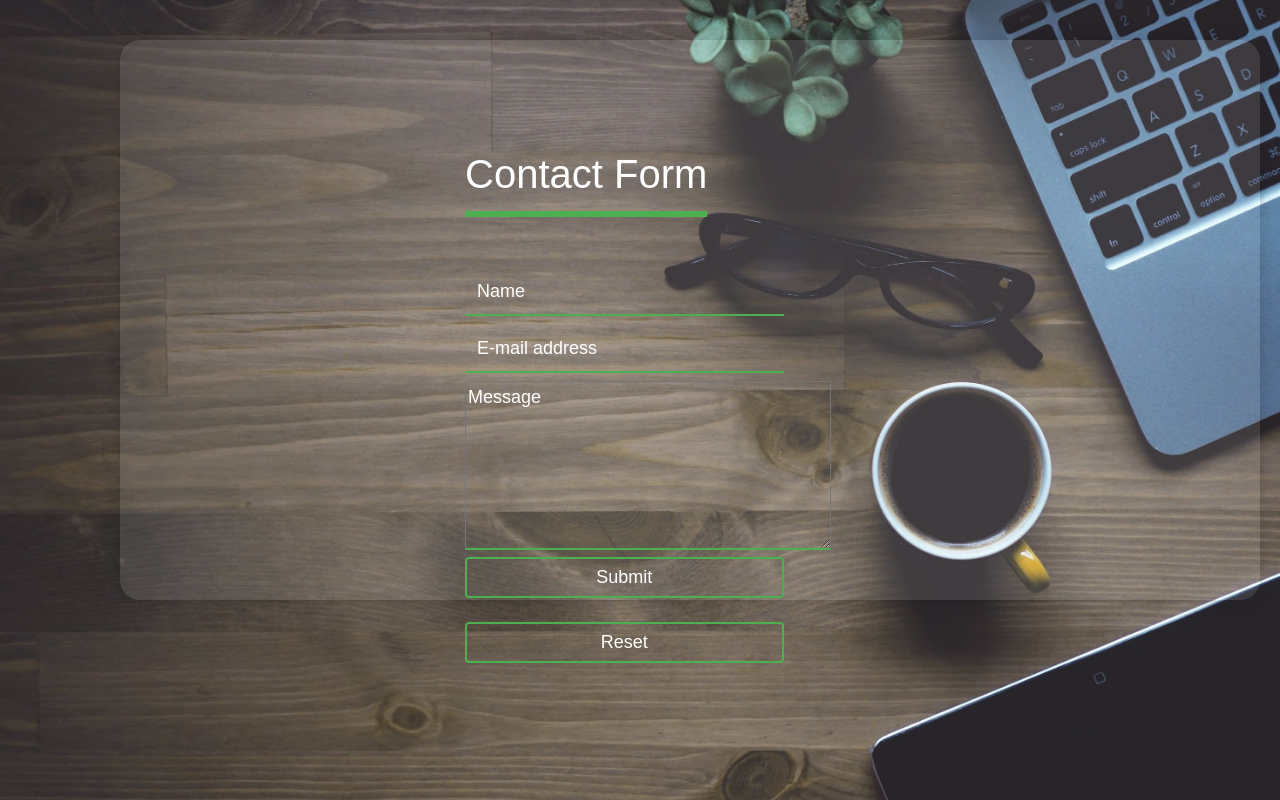
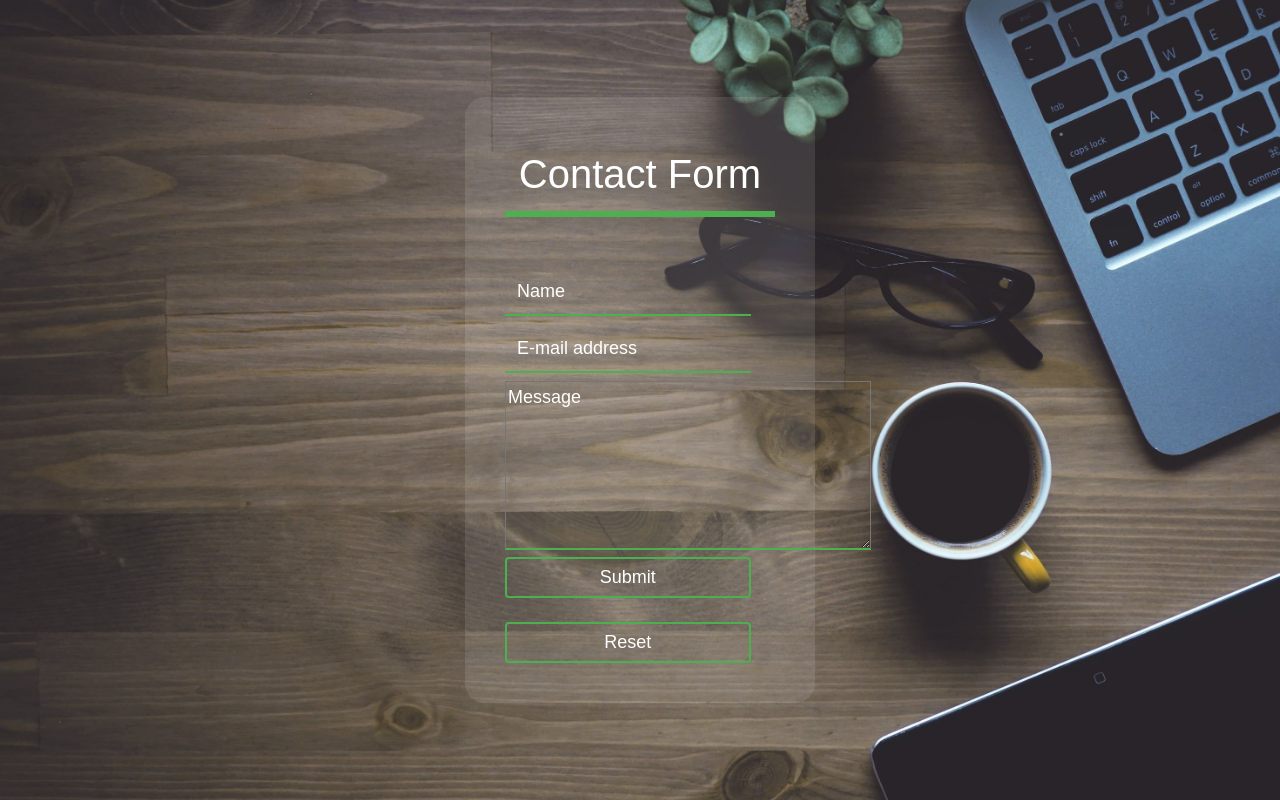
Before and after one commit to Ayodhya12/Project-NetLibrarian, a PHP site: page /contact.html in a window 1280 px wide. Run offline with PHP 8.4, Linux system fonts and the light colour scheme.

Commit message:
Update theme.css

```diff
--- a/newProject/theme.css
+++ b/newProject/theme.css
@@ -1,4 +1,4 @@
- @import "https://stackpath.bootstrapcdn.com/font-awesome/4.7.0/css/font-awesome.min.css";
+@import "https://stackpath.bootstrapcdn.com/font-awesome/4.7.0/css/font-awesome.min.css";
 
 body {
   background-image: url("background.jpg");
@@ -47,10 +47,13 @@ img:hover {
  left: 50%;
  transform: translate(-50%,-50%);
  color: #fff;
+ background-color:rgba(255,255,255,0.1);
+ padding: 40px;
+ border-radius:20px;
 }
 .login-box h1
 {
-  float: left;
+
   font-size: 40px;
   border-bottom: 6px solid #4caf50;
   margin-bottom: 50px;
@@ -96,29 +99,3 @@ img:hover {
 {
  color: #fff;
 }
-.cont{
-  margin-top:120px;
-  background-color:rgba(255,255,255,0.5);
-  padding:90px;
-  border-radius:20px;
-  box-shadow:0px 0px 29px -15px rgba(0,0,0,0.75);
-}
-
-.cont1{
-  margin-top:70px;
-  margin-right: 0px;
-  margin-left: 120px;
-  background-color:rgba(255,255,255,0.1);
-  padding:250px;
-  border-radius:20px;
-  box-shadow:0px 0px 29px -15px rgba(0,0,0,0.75);
-}
-.cont2{
-  margin-top:40px;
-  margin-right: 0px;
-  margin-left: 120px;
-  background-color:rgba(255,255,255,0.1);
-  padding:280px;
-  border-radius:20px;
-  box-shadow:0px 0px 29px -15px rgba(0,0,0,0.75);
-}
```
